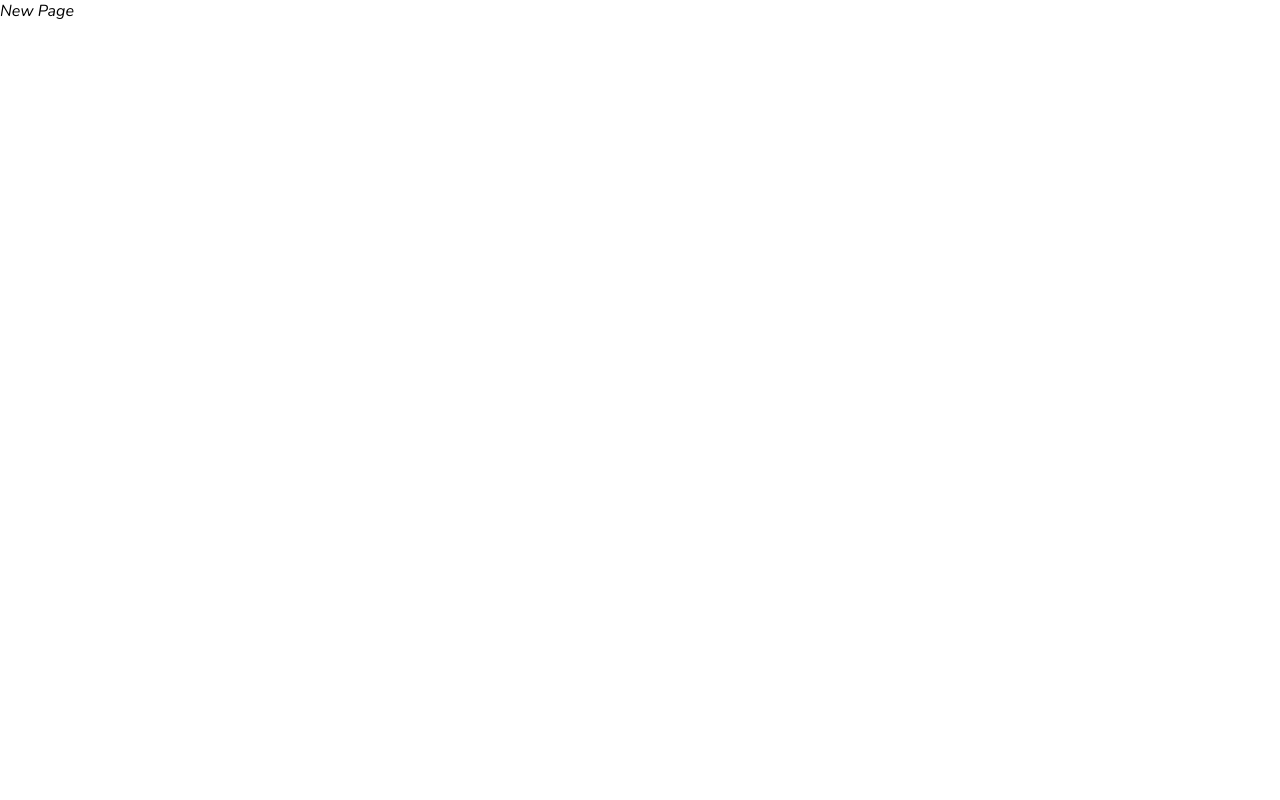
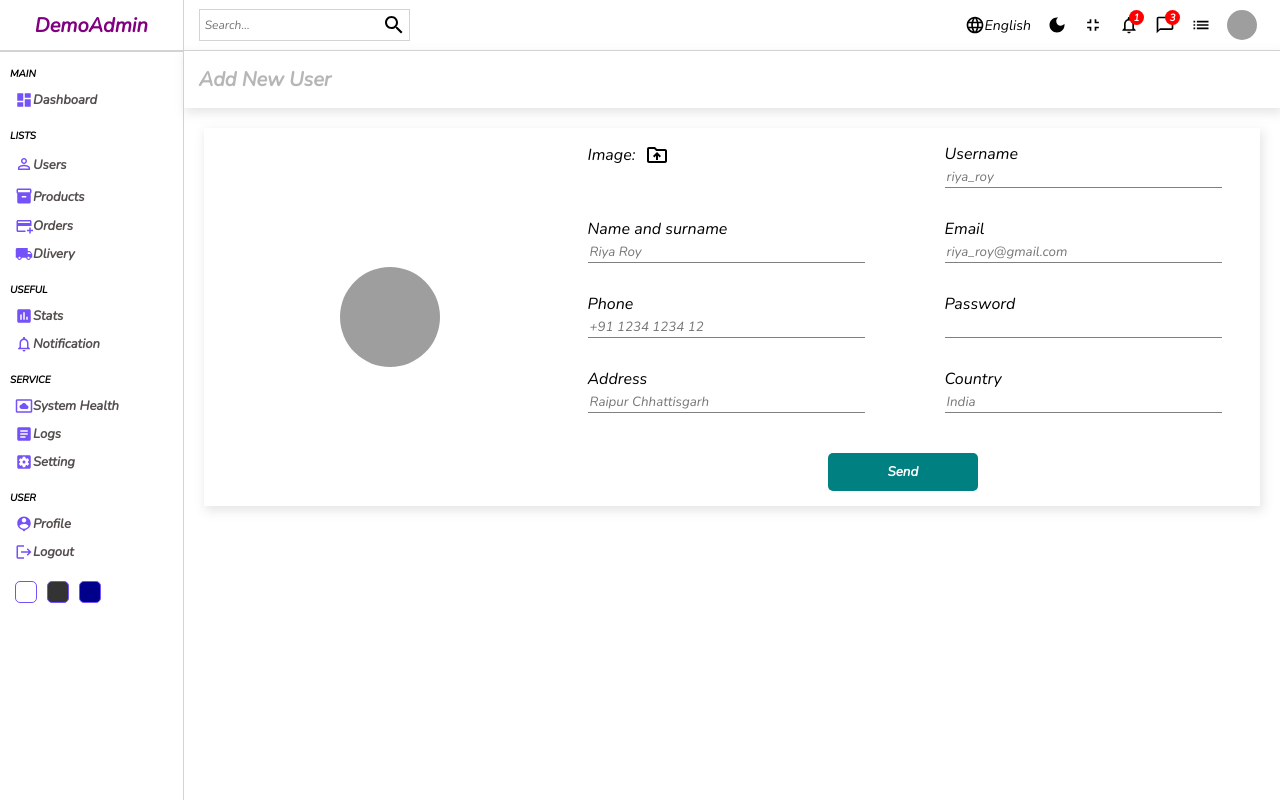
Before and after one commit to sinamit12/react-admin-dashboard, a React (Create React App) app: page /users/new in a window 1280 px wide. Built offline with nearby package versions, Linux system fonts and the light colour scheme; grey boxes are pictures that could not be loaded.

Commit message:
last commit before windows reinstall

```diff
--- a/src/App.js
+++ b/src/App.js
@@ -4,6 +4,7 @@
 import List from "./pages/list/List";
 import Single from "./pages/single/Single";
 import New from "./pages/new/New";
+import { productInputs, userInputs } from "./formSource";
 
 
 function App() {
@@ -17,13 +18,13 @@
             <Route path="users">
               <Route index element={<List />} />
                <Route path=":userId" element={<Single />} />
-               <Route path="new" element={<New />} />
+               <Route path="new" element={<New inputs={userInputs} title="Add New User"/>} />
 
             </Route>
             <Route path="products">
               <Route index element={<List />} />
                <Route path=":productId" element={<Single />} />
-               <Route path="new" element={<New />} />
+               <Route path="new" element={<New inputs={productInputs} title="Add New Product"/>} />
 
             </Route>
 
--- a/src/components/dataTable/DataTable.jsx
+++ b/src/components/dataTable/DataTable.jsx
@@ -1,7 +1,7 @@
 import './dataTable.scss'
 import { DataGrid } from '@mui/x-data-grid';
 import {userColumns ,userRows} from '../../datatablesource'
-
+import {Link} from 'react-router-dom';
 const DataTable = () => {
 
     const actionColumn =[{
@@ -11,8 +11,13 @@
         renderCell : () =>{
             return(
                 <div className="cellAction">
-                    <div className="viewButton">View</div>
+                  <Link to="/users/test" style={{textDecoration:"none"}}>
+                  <div className="viewButton">View</div>
+                  </Link>
+
+
                     <div className="deleteButton">Delete</div>
+
                 </div>
             );
         }
@@ -21,6 +26,12 @@
 
   return (
     <div  className="dataTable" >
+      <div className="datatableTitle">
+        Add New User
+        <Link to="/users/new" style={{textDecoration:"none"}} className="link" >
+            Add New
+        </Link>
+      </div>
       <DataGrid
         rows={userRows}
         columns={userColumns.concat(actionColumn)}
--- a/src/components/dataTable/dataTable.scss
+++ b/src/components/dataTable/dataTable.scss
@@ -2,6 +2,21 @@
     height: 400px;
     width: 100%;
 
+    .datatableTitle{
+        display: flex;
+        align-items: center;
+        justify-content: space-between;
+        margin: 5px;
+
+        .link{
+            color: green;
+            font-weight: 400;
+            border: 1px solid green;
+            border-radius: 5px;
+            padding: 5px;
+            cursor: pointer;
+        }
+    }
 
     .cellWithImg{
          display: flex;
--- a/src/components/sidebar/Sidebar.jsx
+++ b/src/components/sidebar/Sidebar.jsx
@@ -11,14 +11,15 @@
 import SettingsApplicationsIcon from '@mui/icons-material/SettingsApplications';
 import PersonPinIcon from '@mui/icons-material/PersonPin';
 import LogoutIcon from '@mui/icons-material/Logout';
-
+import {Link} from 'react-router-dom'
 const Sidebar = () => {
   return (
     <div className='sidebar'>
-       <div className="top"><span className="logo">
-        DemoAdmin
-        </span>
-        </div>
+       <div className="top">
+        <Link to="/" style={{textDecoration:"none"}}>
+        <span className="logo">DemoAdmin</span>
+        </Link>
+          </div>
         <hr/>
        <div className="center">
        <ul>
@@ -29,10 +30,16 @@
             <p className="title">LISTS</p>
           <li>
             <PersonOutlineIcon className='icon'/>
-            <span>Users</span></li>
+            <Link to="/users" style={{textDecoration:"none"}}>
+            <span>Users</span>
+            </Link>
+            </li>
           <li>
             <Inventory2Icon className='icon' />
-            <span>Products</span></li>
+            <Link to="/products" style={{textDecoration:"none"}}>
+            <span>Products</span>
+            </Link>
+            </li>
           <li>
             <AddCardIcon className='icon'/>
             <span>Orders</span></li>
--- /dev/null
+++ b/src/formSource.js
@@ -0,0 +1,76 @@
+export const userInputs = [
+    {
+      id: 1,
+      label: "Username",
+      type: "text",
+      placeholder: "riya_roy",
+    },
+    {
+      id: 2,
+      label: "Name and surname",
+      type: "text",
+      placeholder: "Riya Roy",
+    },
+    {
+      id: 3,
+      label: "Email",
+      type: "mail",
+      placeholder: "riya_roy@gmail.com",
+    },
+    {
+      id: 4,
+      label: "Phone",
+      type: "text",
+      placeholder: "+91 1234 1234 12",
+    },
+    {
+      id: 5,
+      label: "Password",
+      type: "password",
+    },
+    {
+      id: 6,
+      label: "Address",
+      type: "text",
+      placeholder: "Raipur Chhattisgarh",
+    },
+    {
+      id: 7,
+      label: "Country",
+      type: "text",
+      placeholder: "India",
+    },
+  ];
+
+  export const productInputs = [
+    {
+      id: 1,
+      label: "Title",
+      type: "text",
+      placeholder: "Apple Macbook Pro",
+    },
+    {
+      id: 2,
+      label: "Description",
+      type: "text",
+      placeholder: "Description",
+    },
+    {
+      id: 3,
+      label: "Category",
+      type: "text",
+      placeholder: "Computers",
+    },
+    {
+      id: 4,
+      label: "Price",
+      type: "text",
+      placeholder: "100",
+    },
+    {
+      id: 5,
+      label: "Stock",
+      type: "text",
+      placeholder: "in stock",
+    },
+  ];
--- a/src/pages/new/New.jsx
+++ b/src/pages/new/New.jsx
@@ -1,9 +1,60 @@
+import Navbar from '../../components/navbar/Navbar'
+import Sidebar from '../../components/sidebar/Sidebar'
 import './new.scss'
+import DriveFolderUploadOutlinedIcon from "@mui/icons-material/DriveFolderUploadOutlined";
+import {useState} from 'react'
+const New = ({inputs,title}) => {
+  const [file , setFile] = useState("");
 
-const New = () => {
   return (
-    <div>
-       New Page
+    <div className='new'>
+      <Sidebar />
+      <div className="newContainer">
+
+        <Navbar />
+
+
+     <div className="top">
+        <h1>{title}</h1>
+      </div>
+     <div className="bottom">
+       <div className="left">
+        <img src= {
+          file
+           ? URL.createObjectURL(file)
+           : "https://icon-library.com/images/no-image-icon/no-image-icon-0.jpg"
+        }
+        alt="" />
+       </div>
+        <div className="right">
+           <form >
+           <div className="formInput">
+            <label htmlFor='file'>
+              Image:
+              <DriveFolderUploadOutlinedIcon className='icon'/>
+              </label>
+            <input type="file" id='file' onChange={(e)=>setFile(e.target.files[0])} style={{display:"none"}}/>
+            </div>
+
+            { inputs.map((input)=>{
+              return(
+                <div className="formInput" key={input.id}>
+                 <label >{input.label}</label>
+                 <input type={input.type} placeholder={input.placeholder} />
+                 </div>
+              );
+
+            })}
+
+
+
+            <button>Send</button>
+
+           </form>
+        </div>
+     </div>
+
+     </div>
     </div>
   )
 }
--- a/src/pages/new/new.scss
+++ b/src/pages/new/new.scss
@@ -0,0 +1,90 @@
+.new{
+  display: flex;
+  width: 100%;
+
+  .newContainer{
+    flex: 6;
+
+    .top{
+
+      -webkit-box-shadow: 2px 4px 10px 1px rgba(0, 0, 0, 0.47);
+      box-shadow: 2px 4px 10px 1px rgba(201, 201, 201, 0.47);
+      padding: 15px;
+
+      h1{
+        font-size: 20px;
+        color: rgba(128, 128, 128, 0.575);
+
+      }
+
+    }
+    .bottom{
+       display: flex;
+       -webkit-box-shadow: 2px 4px 10px 1px rgba(0, 0, 0, 0.47);
+       box-shadow: 2px 4px 10px 1px rgba(201, 201, 201, 0.47);
+       padding: 15px;
+       margin: 20px;
+
+       .left{
+         flex: 1;
+         display: flex;
+         align-items: center;
+         justify-content: center;
+         img{
+           width: 100px;
+           height: 100px;
+           border-radius: 50%;
+         }
+       }
+       .right{
+        flex: 2;
+
+        form{
+          display: flex;
+          flex-wrap:wrap;
+          gap: 30px;
+          justify-content: space-around;
+
+
+          .formInput{
+           width: 40%;
+
+           label{
+           display: flex;
+           align-items: center;
+           gap: 10px;
+
+           .icon{
+            cursor: pointer;
+
+          }
+           }
+
+           input{
+            width: 100%;
+            border:none;
+            border-bottom: 1px solid grey;
+           }
+
+          }
+        }
+
+       button{
+        width: 150px;
+        background-color: teal;
+        color: white;
+        font-weight: bold;
+        border: none;
+        border-radius: 5px;
+        padding: 10px;
+        margin-top: 10px;
+
+
+       }
+
+       }
+    }
+  }
+
+
+}
```
